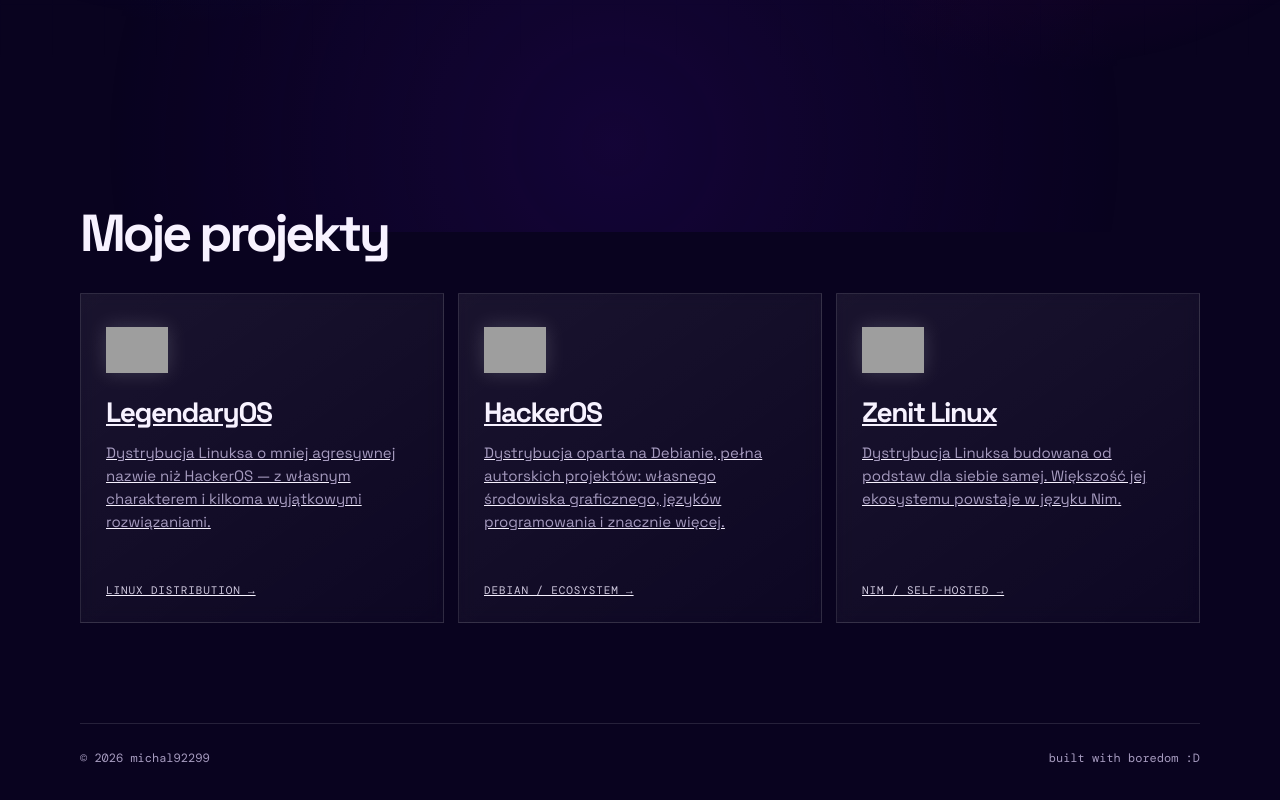
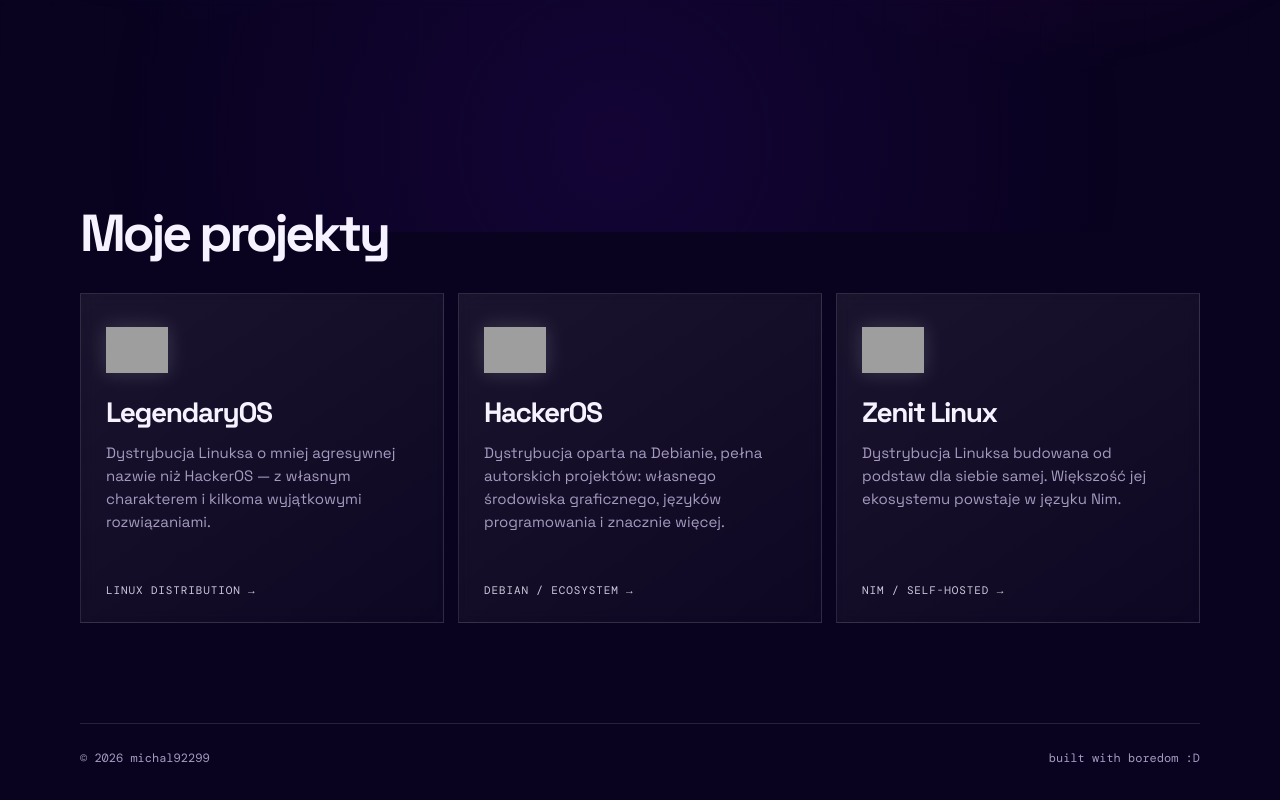
Before and after one commit to michal92299/website, a website built with Vite: page index.html in a window 1280 px wide. Shown: the part 568-1368 px from the top of the page. Built offline with nearby package versions, Linux system fonts and the light colour scheme; grey boxes are pictures that could not be loaded.

Commit message:
Update style.css

```diff
--- a/src/style.css
+++ b/src/style.css
@@ -16,7 +16,7 @@ h1 .shine { background:linear-gradient(100deg,#fff 10%,#bfc4ff 36%,#ff73db 70%,#
 .cta { display:inline-flex; align-items:center; gap:10px; margin-top:35px; padding:13px 18px; border:1px solid rgba(22,244,223,.55); color:var(--cyan); text-decoration:none; font:500 13px "DM Mono",monospace; box-shadow:inset 0 0 24px rgba(22,244,223,.08),0 0 25px rgba(22,244,223,.08); transition:.2s; }.cta:hover { transform:translateY(-3px); box-shadow:inset 0 0 28px rgba(22,244,223,.17),0 7px 30px rgba(22,244,223,.17); }
 .mark { width:min(370px,80vw); aspect-ratio:1; justify-self:end; position:relative; display:grid; place-items:center; filter:drop-shadow(0 0 22px rgba(255,44,185,.25)); }.mark::before { content:""; position:absolute; width:78%; height:78%; border-radius:50%; background:radial-gradient(circle,rgba(255,65,191,.14),transparent 62%); filter:blur(18px); }.profile-logo { position:relative; z-index:1; width:88%; height:88%; object-fit:contain; filter:drop-shadow(0 0 22px rgba(255,61,184,.45)); }
 .projects { padding:76px 0 100px; }.section-top { display:flex; justify-content:space-between; align-items:end; margin-bottom:27px; }h2 { margin:0; font-size:clamp(34px,5vw,52px); letter-spacing:-.06em; }.cards { display:grid; grid-template-columns:repeat(3,1fr); gap:14px; }
-.card { min-height:330px; display:flex; flex-direction:column; justify-content:space-between; padding:25px; border:1px solid var(--line); background:linear-gradient(145deg,rgba(255,255,255,.07),rgba(255,255,255,.018)); backdrop-filter:blur(8px); color:var(--ink); transition:transform .25s,border-color .25s,background .25s; }.card-ready { animation:appear .45s var(--delay) both ease-out; }.card:hover { transform:translateY(-8px); background:linear-gradient(145deg,rgba(255,255,255,.12),rgba(255,255,255,.025)); }.card:nth-child(1):hover { border-color:var(--cyan); box-shadow:0 15px 50px rgba(22,244,223,.12); }.card:nth-child(2):hover { border-color:var(--pink); box-shadow:0 15px 50px rgba(255,61,184,.12); }.card:nth-child(3):hover { border-color:var(--orange); box-shadow:0 15px 50px rgba(255,154,67,.12); }
+.card { min-height:330px; display:flex; flex-direction:column; justify-content:space-between; padding:25px; border:1px solid var(--line); background:linear-gradient(145deg,rgba(255,255,255,.07),rgba(255,255,255,.018)); backdrop-filter:blur(8px); color:var(--ink); text-decoration:none; transition:transform .25s,border-color .25s,background .25s; }.card:focus-visible { outline:2px solid var(--cyan); outline-offset:3px; }.card-ready { animation:appear .45s var(--delay) both ease-out; }.card:hover { transform:translateY(-8px); background:linear-gradient(145deg,rgba(255,255,255,.12),rgba(255,255,255,.025)); }.card:nth-child(1):hover { border-color:var(--cyan); box-shadow:0 15px 50px rgba(22,244,223,.12); }.card:nth-child(2):hover { border-color:var(--pink); box-shadow:0 15px 50px rgba(255,61,184,.12); }.card:nth-child(3):hover { border-color:var(--orange); box-shadow:0 15px 50px rgba(255,154,67,.12); }
 .project-logo { display:block; width:62px; height:62px; margin:0 0 13px; object-fit:contain; object-position:left center; filter:drop-shadow(0 0 10px rgba(255,255,255,.16)); }.card h3 { margin:0 0 11px; font-size:28px; letter-spacing:-.05em; }.card p { margin:0; color:var(--muted); line-height:1.54; font-size:15px; }.tag { margin-top:23px; color:#cfc8de; font:11px "DM Mono",monospace; text-transform:uppercase; letter-spacing:.08em; }
 footer { border-top:1px solid var(--line); padding:26px 0 34px; display:flex; justify-content:space-between; color:var(--muted); font:12px "DM Mono",monospace; }
 @keyframes appear { from { opacity:0; transform:translateY(16px); } to { opacity:1; transform:translateY(0); } }
```
